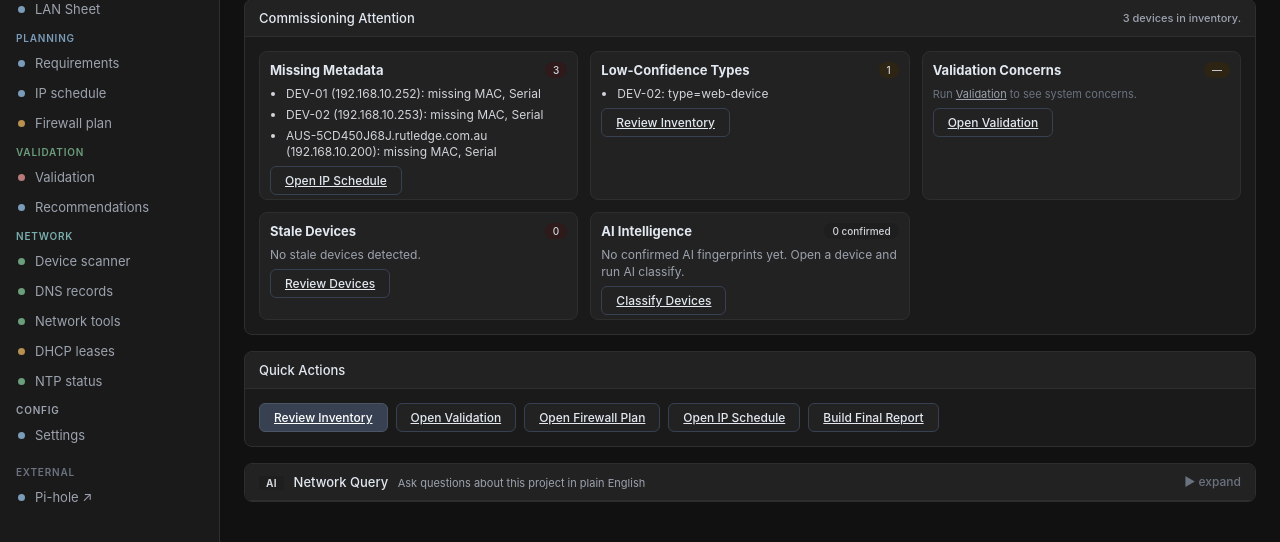
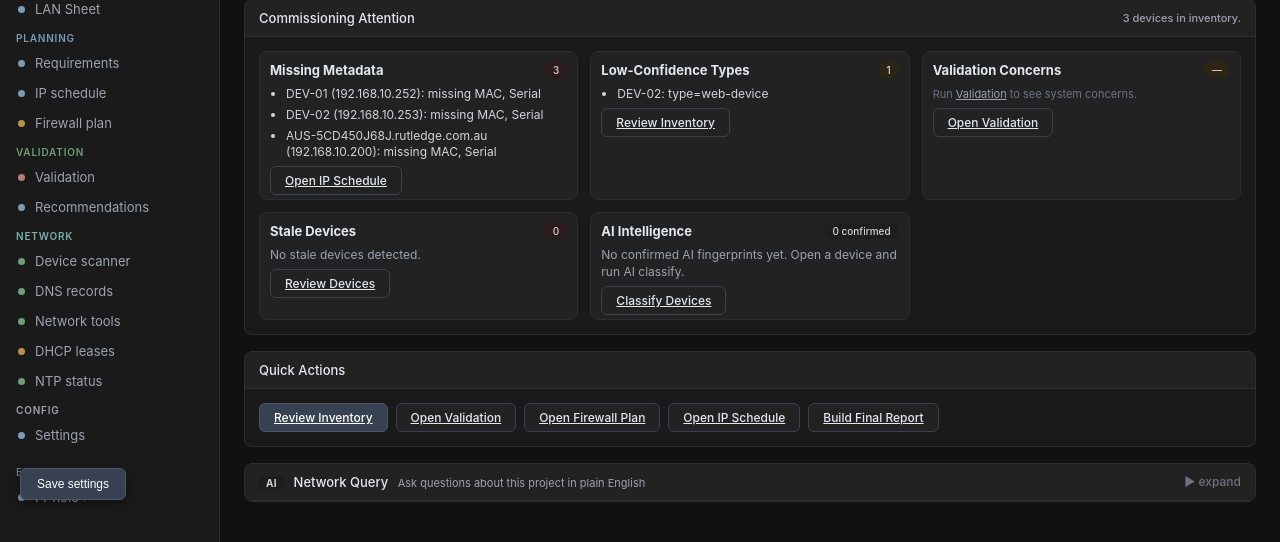
Before and after one commit to chriswarren85/NetPi, a Flask app: page /tools/dashboard in a window 1280 px wide. Shown: the part 280-822 px from the top of the page. Run offline with Flask 3, Linux system fonts and the light colour scheme; data that the repository does not hold is empty; some libraries are stand-ins or nearby versions.

Commit message:
Move Save Settings button to base.html — visible on every page
On the settings page it submits the form; from any other page it
navigates to /tools/settings. Fixed bottom-left position.

Co-Authored-By: Claude Sonnet 4.6 <noreply@anthropic.com>

```diff
--- a/templates/base.html
+++ b/templates/base.html
@@ -109,6 +109,11 @@ label{font-size:12px;color:#9ca3af;display:block;margin-bottom:4px}
   {% block content %}{% endblock %}
 </div>
 <div id="toast-container"></div>
+<button id="global-save-settings-btn"
+  onclick="var f=document.getElementById('settings-form');if(f){f.submit();}else{window.location.href='/tools/settings';}"
+  style="position:fixed;bottom:1.25rem;left:1.25rem;z-index:1000;padding:8px 16px;background:#374151;border:1px solid #4b5563;border-radius:6px;color:#fff;font-size:12px;font-weight:500;cursor:pointer;box-shadow:0 4px 12px rgba(0,0,0,.4)">
+  Save settings
+</button>
 <script>
 window.showToast = function(message, type, duration) {
   type = type || 'info';
--- a/templates/settings.html
+++ b/templates/settings.html
@@ -142,11 +142,6 @@
   </div>
   <button type="submit" class="btn btn-primary">Save settings</button>
 </form>
-
-<button type="button" onclick="document.getElementById('settings-form').submit()"
-  style="position:fixed;bottom:1.25rem;left:1.25rem;z-index:1000;padding:8px 16px;background:#374151;border:1px solid #4b5563;border-radius:6px;color:#fff;font-size:12px;font-weight:500;cursor:pointer;box-shadow:0 4px 12px rgba(0,0,0,.4)">
-  Save settings
-</button>
 
 <div class="panel" style="margin-top:1rem">
   <div class="panel-header" style="display:flex;justify-content:space-between;align-items:center">
```
